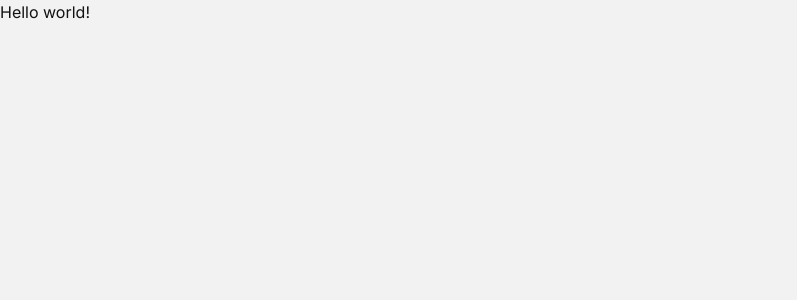
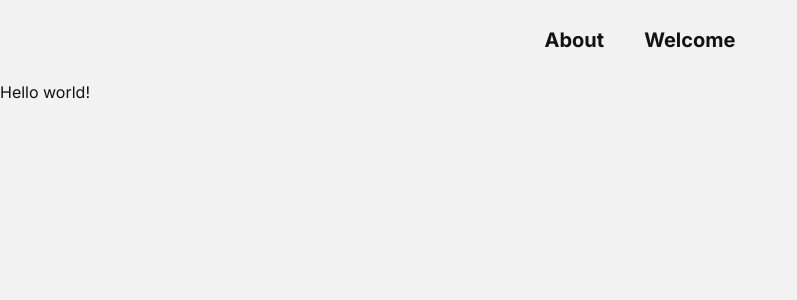
Before and after one commit to manicodes87/portfolio, a Next.js app: page / in a window 1280 px wide. Shown: the top 300 px of the page, without its empty margins (0-797 px from the left). Built offline with nearby package versions, Linux system fonts and the light colour scheme.

Commit message:
Added NavBar

```diff
--- a/app/page.tsx
+++ b/app/page.tsx
@@ -1,3 +1,14 @@
+import NavBar from "./_components/NavBar";
+
 export default function Home() {
-  return <div><h1>Hello world!</h1></div>
+  return (
+    <div
+      className="w-screen h-screen overflow-hidden antialiased
+        flex flex-col"
+    >
+
+      <NavBar />
+      <div className="flex-1"><h1>Hello world!</h1></div>
+    </div>
+  );
 }
```
